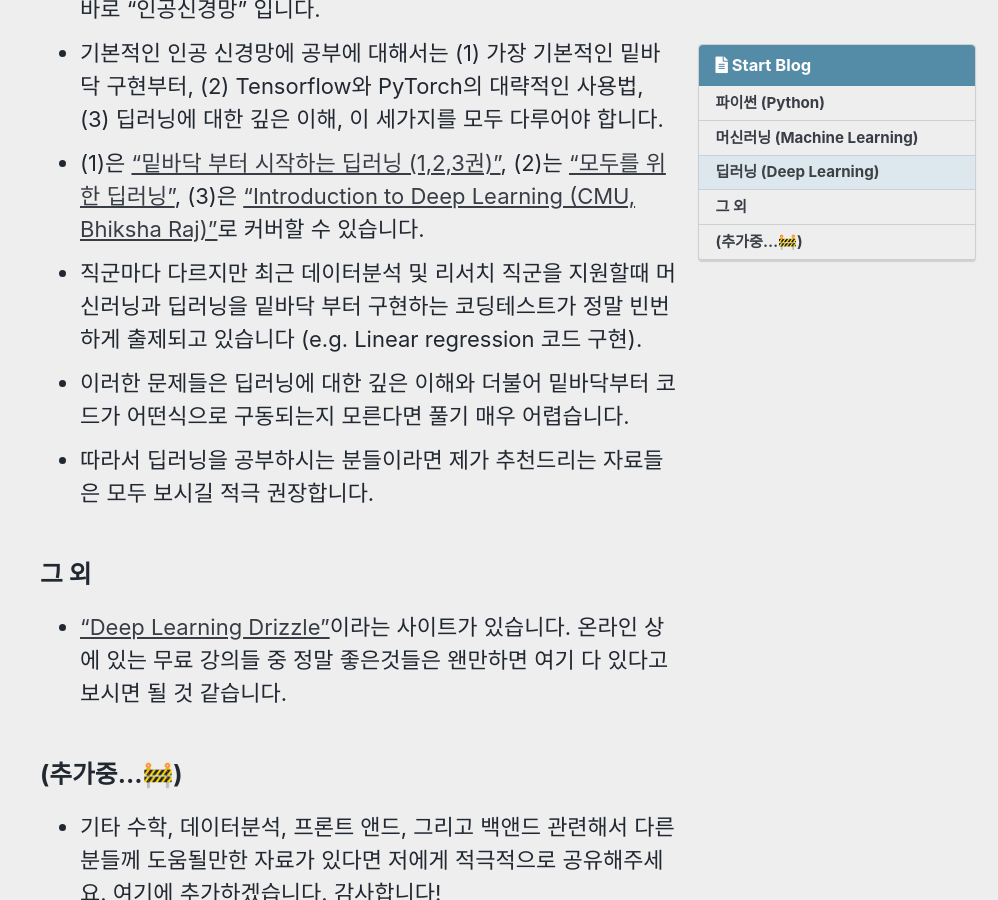
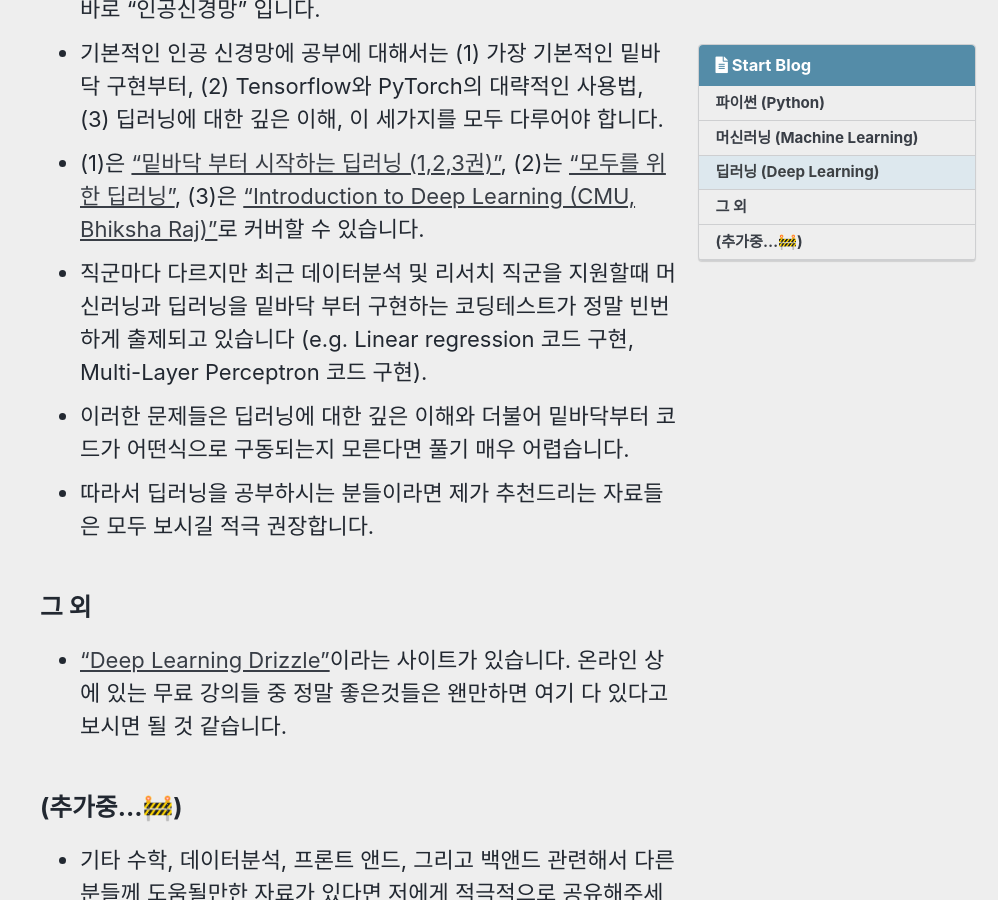
Before and after one commit to TAVEResearch/TAVEResearch.github.io, a Jekyll site: the page built from _posts/2021-08-23-preliminaries.md, in a window 1280 px wide and 900 px high, scrolled down 1281 px. Shown: the whole window, without its empty margins (282-1280 px from the left). Built offline with Jekyll 4.4.1, drawn with Linux system fonts in a browser that asks for light colours; cached includes are drawn as plain includes; comment, search, counter and statistics services are not loaded.

Commit message:
Update 2021-08-23-preliminaries.md

```diff
--- a/_posts/2021-08-23-preliminaries.md
+++ b/_posts/2021-08-23-preliminaries.md
@@ -36,7 +36,7 @@ toc_label: "Start Blog"
 - 딥러닝의 기본 3요소는 크게 "데이터", "인공신경망", 그리고 손실함수라고 볼 수 있습니다. 여기서 머신러닝과 딥러닝의 차이점은 바로 "인공신경망" 입니다.
 - 기본적인 인공 신경망에 공부에 대해서는 (1) 가장 기본적인 밑바닥 구현부터, (2) Tensorflow와 PyTorch의 대략적인 사용법, (3) 딥러닝에 대한 깊은 이해, 이 세가지를 모두 다루어야 합니다.
 - (1)은 ["밑바닥 부터 시작하는 딥러닝 (1,2,3권)"](https://github.com/WegraLee?tab=repositories), (2)는 ["모두를 위한 딥러닝"](https://deeplearningzerotoall.github.io/season2/), (3)은 ["Introduction to Deep Learning (CMU, Bhiksha Raj)"](http://deeplearning.cs.cmu.edu/F20/index.html)로 커버할 수 있습니다.
-- 직군마다 다르지만 최근 데이터분석 및 리서치 직군을 지원할때 머신러닝과 딥러닝을 밑바닥 부터 구현하는 코딩테스트가 정말 빈번하게 출제되고 있습니다 (e.g. Linear regression 코드 구현).
+- 직군마다 다르지만 최근 데이터분석 및 리서치 직군을 지원할때 머신러닝과 딥러닝을 밑바닥 부터 구현하는 코딩테스트가 정말 빈번하게 출제되고 있습니다 (e.g. Linear regression 코드 구현, Multi-Layer Perceptron 코드 구현).
 - 이러한 문제들은 딥러닝에 대한 깊은 이해와 더불어 밑바닥부터 코드가 어떤식으로 구동되는지 모른다면 풀기 매우 어렵습니다.
 - 따라서 딥러닝을 공부하시는 분들이라면 제가 추천드리는 자료들은 모두 보시길 적극 권장합니다.
 
```
